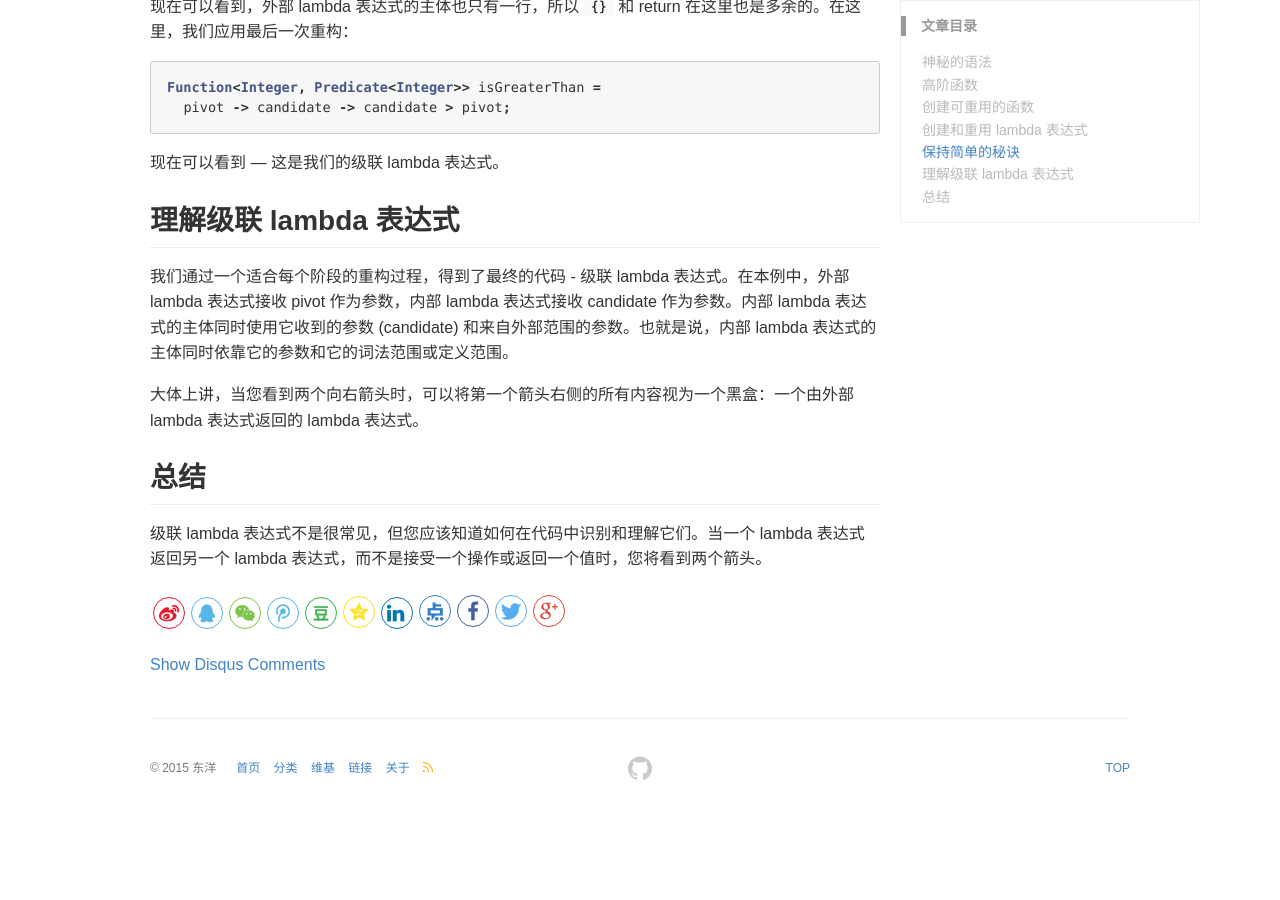
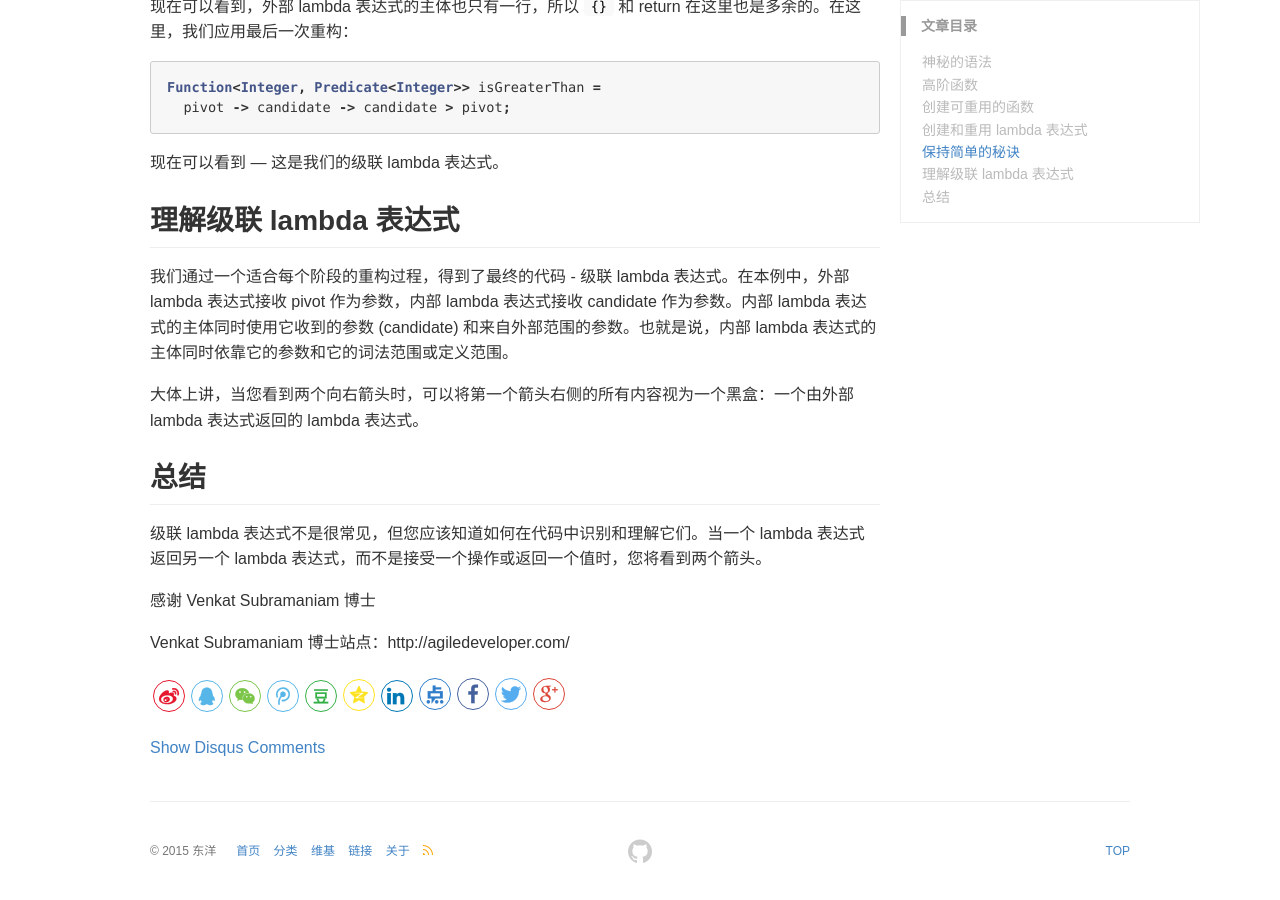
Before and after one commit to chaodongyang/chaodongyang.github.io, a Jekyll site: the page built from _posts/blog/2018-01-12-java8LambdaDescribe.md, in a window 1280 px wide and 900 px high, scrolled down 5471 px. Built offline with Jekyll 4.4.1, drawn with Linux system fonts in a browser that asks for light colours; comment, search, counter and statistics services are not loaded; before the commit the page ends 6288 px from its top, so only the background shows below that.

Commit message:
update commit

```diff
--- a/_posts/blog/2018-01-12-java8LambdaDescribe.md
+++ b/_posts/blog/2018-01-12-java8LambdaDescribe.md
@@ -204,3 +204,8 @@ Function<Integer, Predicate<Integer>> isGreaterThan =
 
 ## 总结
 级联 lambda 表达式不是很常见，但您应该知道如何在代码中识别和理解它们。当一个 lambda 表达式返回另一个 lambda 表达式，而不是接受一个操作或返回一个值时，您将看到两个箭头。
+
+
+感谢 Venkat Subramaniam 博士
+
+Venkat Subramaniam 博士站点：http://agiledeveloper.com/
```
